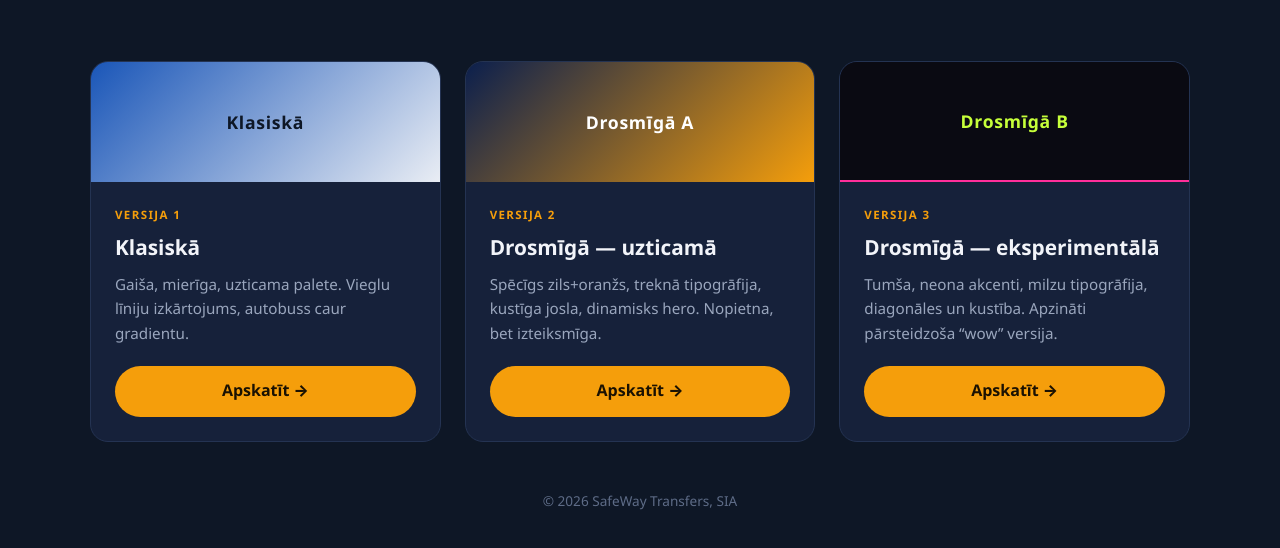
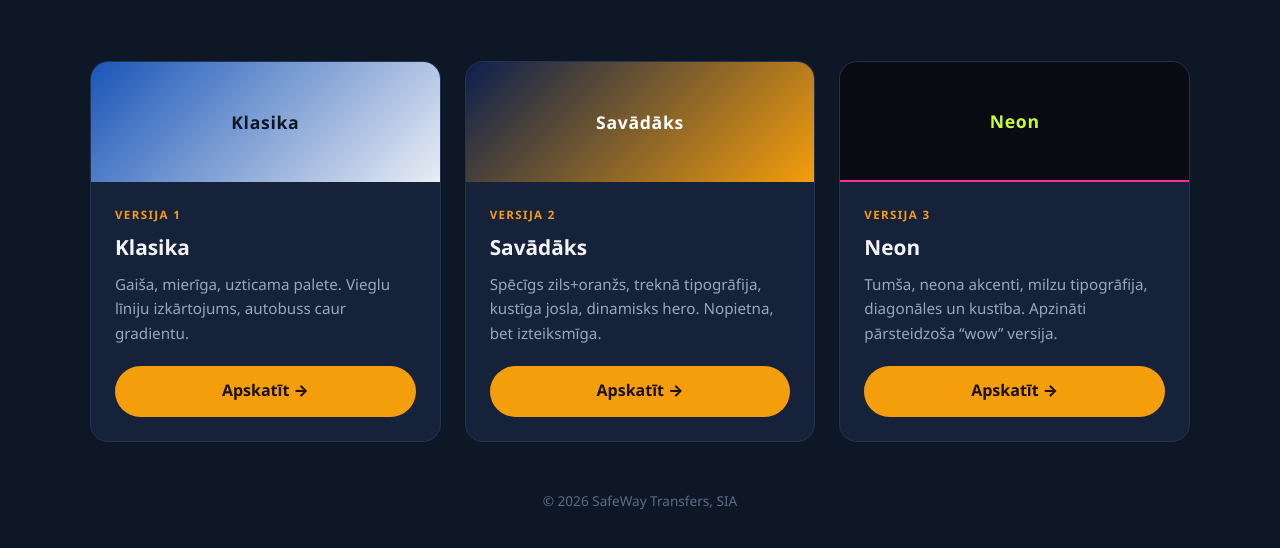
Before and after one commit to GaraisX/SafeWay, a plain HTML site: page versijas.html in a window 1280 px wide. Shown: the part 300-848 px from the top of the page. Drawn offline with Linux system fonts and the light colour scheme.

Commit message:
Pārsauktas versijas: Klasika / Savādāks / Neon
Tikai redzamie nosaukumi izvēles lapā; failu nosaukumi un saites nemainās.

Co-Authored-By: Claude Opus 4.8 (1M context) <noreply@anthropic.com>

```diff
--- a/versijas.html
+++ b/versijas.html
@@ -52,30 +52,30 @@
 
     <div class="grid">
       <div class="card">
-        <div class="swatch sw-classic">Klasiskā</div>
+        <div class="swatch sw-classic">Klasika</div>
         <div class="card-body">
           <span class="tag">Versija 1</span>
-          <h2>Klasiskā</h2>
+          <h2>Klasika</h2>
           <p>Gaiša, mierīga, uzticama palete. Vieglu līniju izkārtojums, autobuss caur gradientu.</p>
           <a href="index.html">Apskatīt →</a>
         </div>
       </div>
 
       <div class="card">
-        <div class="swatch sw-a">Drosmīgā A</div>
+        <div class="swatch sw-a">Savādāks</div>
         <div class="card-body">
           <span class="tag">Versija 2</span>
-          <h2>Drosmīgā — uzticamā</h2>
+          <h2>Savādāks</h2>
           <p>Spēcīgs zils+oranžs, treknā tipogrāfija, kustīga josla, dinamisks hero. Nopietna, bet izteiksmīga.</p>
           <a href="index-bold-a.html">Apskatīt →</a>
         </div>
       </div>
 
       <div class="card">
-        <div class="swatch sw-b">Drosmīgā B</div>
+        <div class="swatch sw-b">Neon</div>
         <div class="card-body">
           <span class="tag">Versija 3</span>
-          <h2>Drosmīgā — eksperimentālā</h2>
+          <h2>Neon</h2>
           <p>Tumša, neona akcenti, milzu tipogrāfija, diagonāles un kustība. Apzināti pārsteidzoša “wow” versija.</p>
           <a href="index-bold-b.html">Apskatīt →</a>
         </div>
```
